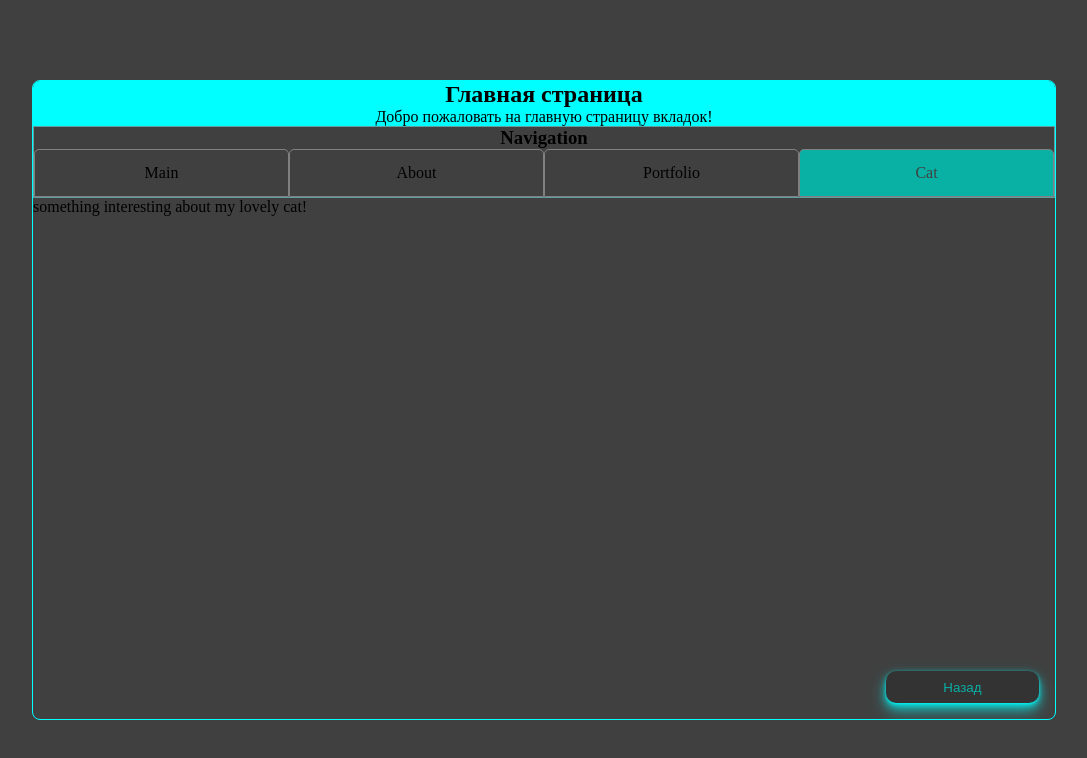
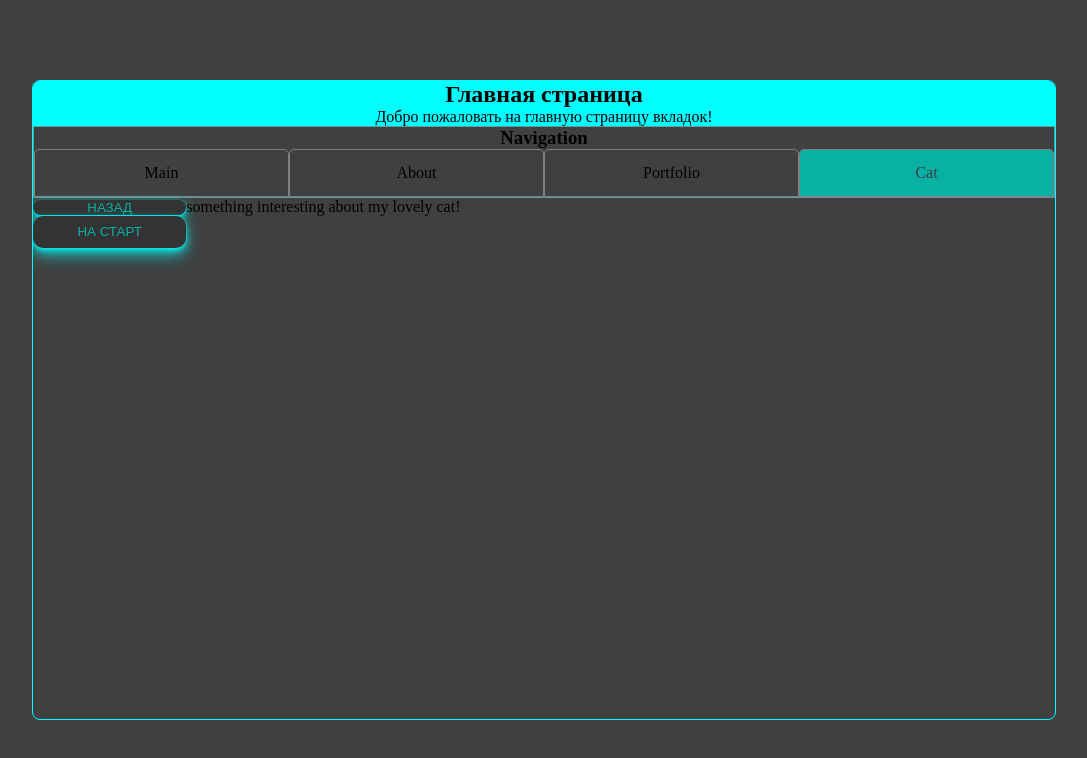
Before and after one commit to i0ji/p_ioji, a Next.js app: page /tabs/cat in a window 1280 px wide. Shown: the top 758 px of the page, without its empty margins (96-1183 px from the left). Built offline with nearby package versions, Linux system fonts and the light colour scheme.

Commit message:
feature: buttons/declarations setting

```diff
--- /dev/null
+++ b/declarations.d.ts
@@ -0,0 +1,6 @@
+declare global {
+    interface ButtonPropsModel {
+        text?: string;
+        type: 'home' | 'back';
+    }
+}
--- a/src/app/tabs/cat/page.tsx
+++ b/src/app/tabs/cat/page.tsx
@@ -1,3 +1,14 @@
+'use client'
+
+import React from "react";
+
+import {Button} from "@/components";
+
 export default function Cat() {
-  return <div>something interesting about my lovely cat!</div>;
+    return (
+        <div>
+            <Button text={'НАЗАД'} type={'back'}/>
+            something interesting about my lovely cat!
+        </div>
+    );
 }
--- a/src/app/tabs/layout.module.scss
+++ b/src/app/tabs/layout.module.scss
@@ -3,8 +3,6 @@
 .tabs__layout {
   width: 80vw;
   height: 80vh;
-
-  position: relative;
 
   border: 1px solid cyan;
   border-radius: 0.5rem;
--- a/src/app/tabs/layout.tsx
+++ b/src/app/tabs/layout.tsx
@@ -1,20 +1,25 @@
 'use client';
 
 import React from "react";
-import {usePathname} from 'next/navigation';
+import {usePathname, useRouter} from 'next/navigation';
 
 import Link from 'next/link';
 import {Button} from '@/components/index';
 
 import s from './layout.module.scss';
 
-export default function TabsLayout({
-                                       children,
-                                   }: {
-    children: React.ReactNode;
-}) {
+export default function TabsLayout({children}: { children: React.ReactNode }) {
+
     const currentPath = usePathname();
+
     console.log(currentPath);
+
+    const tabs = [
+        {href: '/tabs', label: 'Main'},
+        {href: '/tabs/about', label: 'About'},
+        {href: '/tabs/portfolio', label: 'Portfolio'},
+        {href: '/tabs/cat', label: 'Cat'},
+    ];
 
     return (
         <section className={s.tabs__layout}>
@@ -26,50 +31,17 @@ export default function TabsLayout({
             <nav>
                 <h1>Navigation</h1>
                 <ul>
-                    <Link href="/tabs">
-                        <li
-                            className={
-                                currentPath === '/tabs' ? s.tabs__active : ''
-                            }
-                        >
-                            Main
+                    {tabs.map((link) => (
+                        <li key={link.href} className={currentPath === link.href ? s.tabs__active : ''}>
+                            <Link href={link.href}>{link.label}
+                            </Link>
                         </li>
-                    </Link>
-                    <Link href="/tabs/about">
-                        <li
-                            className={
-                                currentPath === '/tabs/about'
-                                    ? s.tabs__active
-                                    : ''
-                            }
-                        >
-                            About
-                        </li>
-                    </Link>
-                    <Link href="/tabs/portfolio">
-                        <li
-                            className={
-                                currentPath === '/tabs/portfolio'
-                                    ? s.tabs__active
-                                    : ''
-                            }
-                        >
-                            Portfolio
-                        </li>
-                    </Link>
-                    <Link href="/tabs/cat">
-                        <li
-                            className={
-                                currentPath === '/tabs/cat' ? s.tabs__active : ''
-                            }
-                        >
-                            Cat
-                        </li>
-                    </Link>
+                    ))}
                 </ul>
             </nav>
-            <Button text={'Назад'} route={'/'}/>
+
             <div>{children}</div>
+            <Button type={'home'} text={'НА СТАРТ'}/>
         </section>
     );
 }
--- a/src/components/Button/Button.module.scss
+++ b/src/components/Button/Button.module.scss
@@ -1,7 +1,6 @@
 @use '@/styles/index' as *;
 
 .commonButton {
-  position: absolute;
   bottom: 1rem;
   right: 1rem;
 
--- a/src/components/Button/Button.tsx
+++ b/src/components/Button/Button.tsx
@@ -2,23 +2,32 @@ import s from './Button.module.scss';
 
 import {useRouter} from 'next/navigation';
 
-export default function Button(props: {
-    route: string;
-    text: string;
-}) {
-    const router = useRouter();
 
-    const handleMove = () => {
+export default function Button(props: ButtonPropsModel) {
+
+    const route = useRouter();
+
+
+    const handleHome = () => {
+        route.push('/');
+    }
+
+    const handleBack = () => {
         if (window.history.length > 1) {
-            router.back();
-        } else {
-            router.push(props.route);
+            route.back();
         }
+    }
+
+    const buttonHandlers = {
+        home: handleHome,
+        back: handleBack,
     };
 
+
     return (
-        <button className={s.commonButton} onClick={handleMove}>
+        <button className={s.commonButton} onClick={buttonHandlers[props.type]}>
             {props.text}
         </button>
-    );
+    )
+
 }
--- /dev/null
+++ b/src/services/declarations.d.ts
@@ -0,0 +1,6 @@
+declare global {
+    interface ButtonPropsModel {
+        text?: string;
+        type: 'home' | 'back';
+    }
+}
```
Also changed, not shown: tsconfig.json (+17 -5 lines).
